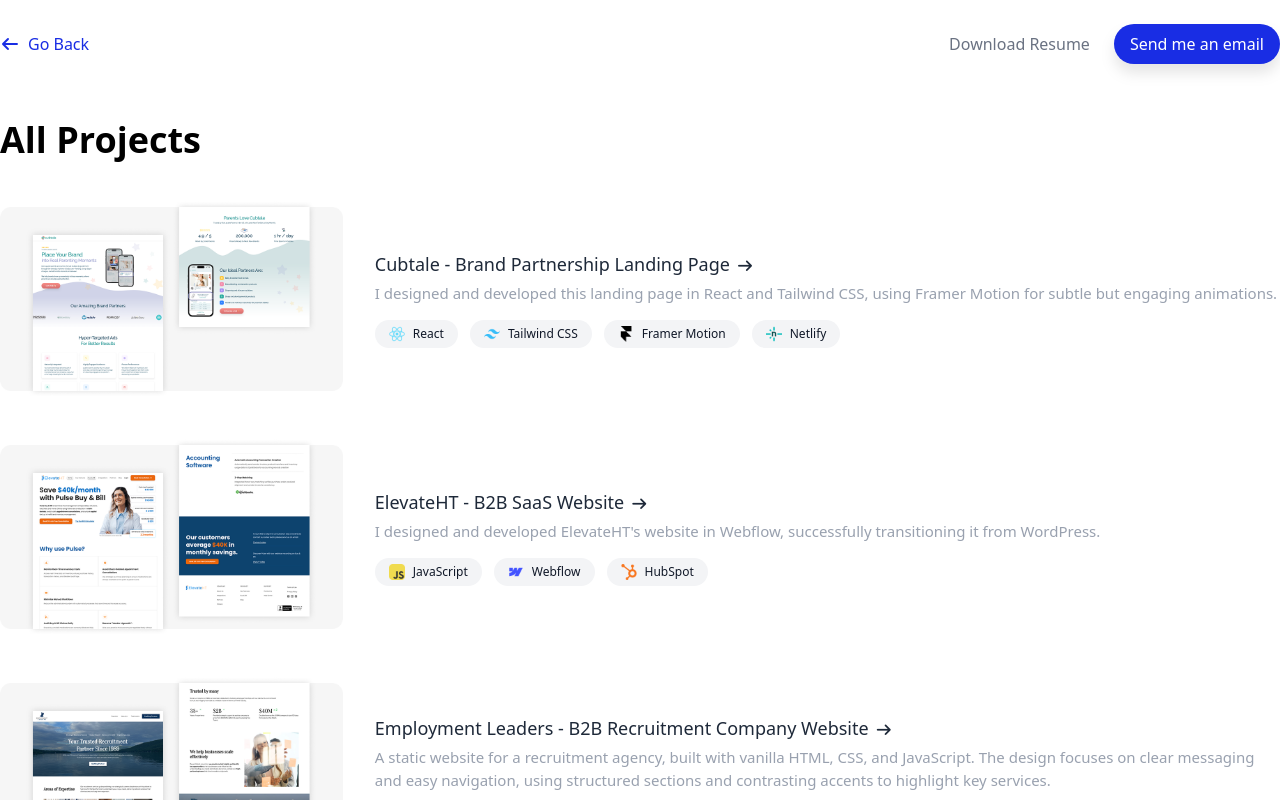
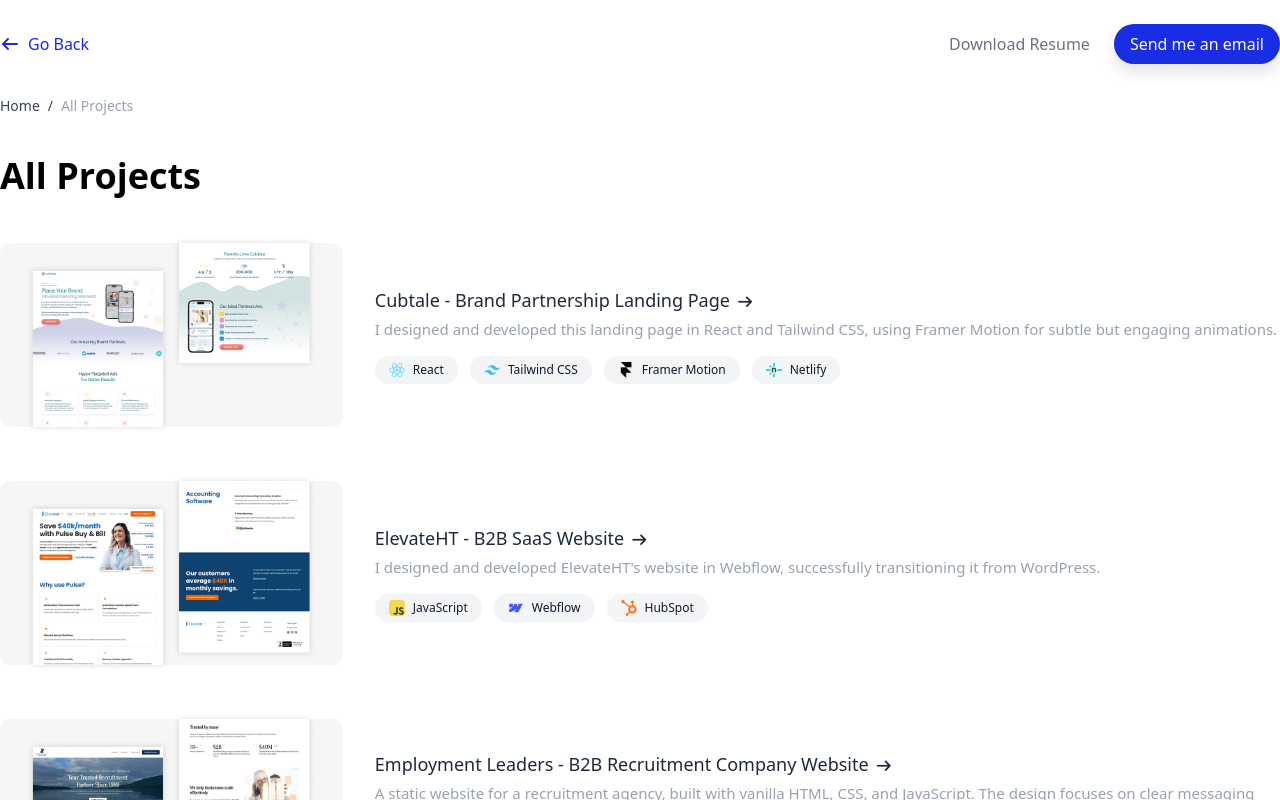
Before and after one commit to aysenuron/personal-website, a Next.js app: page /projects in a window 1280 px wide. Shown: the top 800 px of the page. Built offline with nearby package versions, Linux system fonts and the light colour scheme; a web font is replaced by a local one.

Commit message:
Add breadcrumbs to All Projects.

```diff
--- a/app/projects/page.js
+++ b/app/projects/page.js
@@ -7,11 +7,20 @@
     <>
       <Header backBtn={true} />
       <section>
-                <div className="container mx-auto pt-8 pb-12 px-4 md:px-0 ">
+        <div className="container mx-auto pt-2 pb-20 px-4 md:px-0 ">
           <div id="projects" className="flex flex-col gap-8 lg:gap-10">
+            {/* Breadcrumbs */}
+            <div className="text-sm text-gray-700 flex gap-2 items-center">
+              <Link href="/" className="hover:text-red-600">
+                <p>Home</p>
+              </Link>
+              <p>/</p>
+              <p className="text-gray-400">All Projects</p>
+            </div>
+
             <h1 className="text-4xl font-semibold">All Projects</h1>
             {websites.map((website) => (
-                          <P_Card key={website.id} data={website} chipsVisible={true}/>
+              <P_Card key={website.id} data={website} chipsVisible={true} />
             ))}
           </div>
         </div>
```
Lines whose indentation alone changed are shown as unchanged.
